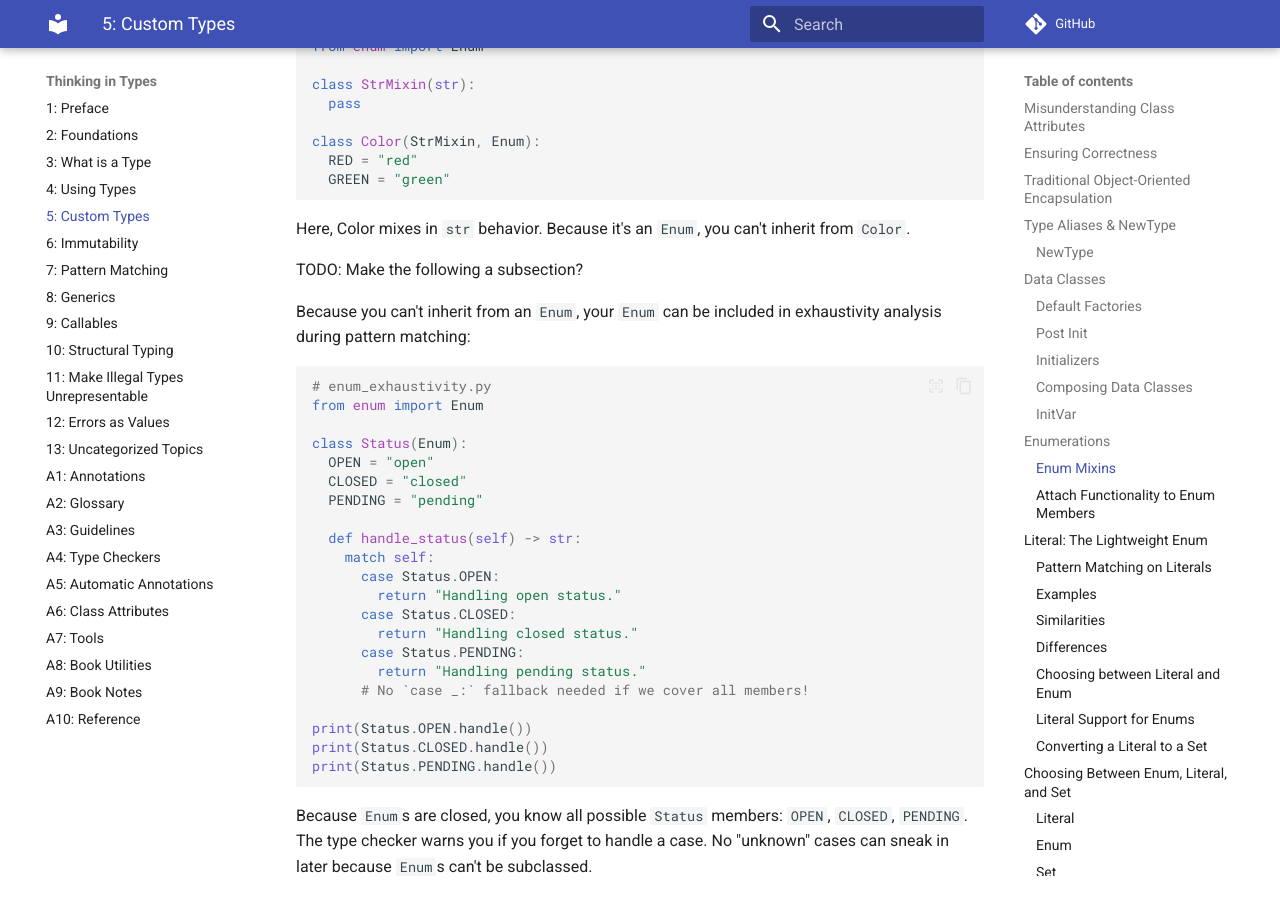
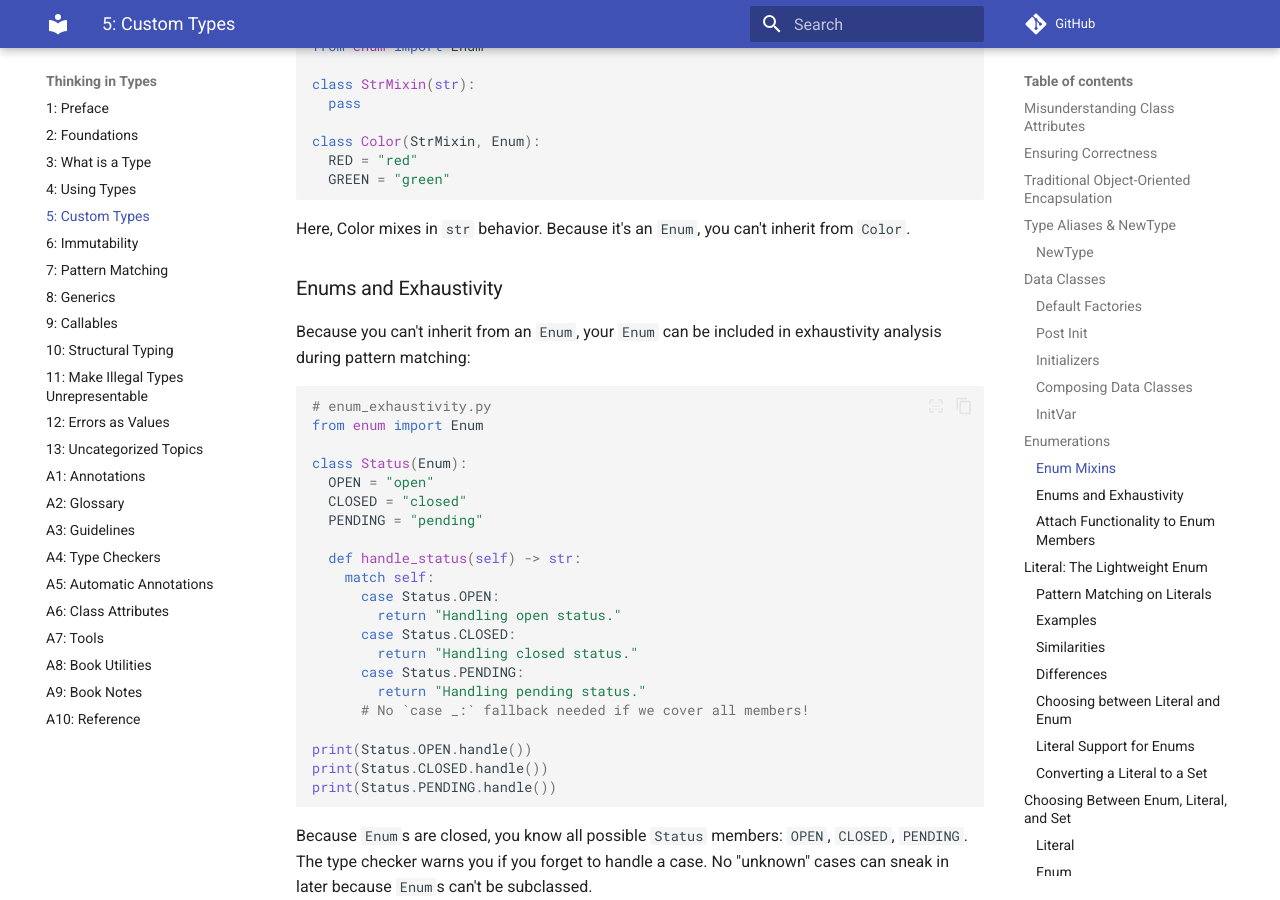
Before and after one commit to ThinkingInTypes/ThinkingInTypes.github.io, an MkDocs documentation site: the page built from Chapters/C05_Custom_Types.md, in a window 1280 px wide and 900 px high, scrolled down 19864 px. Built offline with MkDocs 1.6.1 and Material for MkDocs 9.7.7, drawn with Linux system fonts in a browser that asks for light colours; comment, search, counter and statistics services are not loaded.

Commit message:
Update C05_Custom_Types.md

```diff
--- a/Chapters/C05_Custom_Types.md
+++ b/Chapters/C05_Custom_Types.md
@@ -1009,7 +1009,7 @@ class Color(StrMixin, Enum):
 Here, Color mixes in `str` behavior.
 Because it's an `Enum`, you can't inherit from `Color`.
 
-TODO: Make the following a subsection?
+### Enums and Exhaustivity
 
 Because you can't inherit from an `Enum`, your `Enum` can be included in exhaustivity analysis during pattern matching:
 
```
